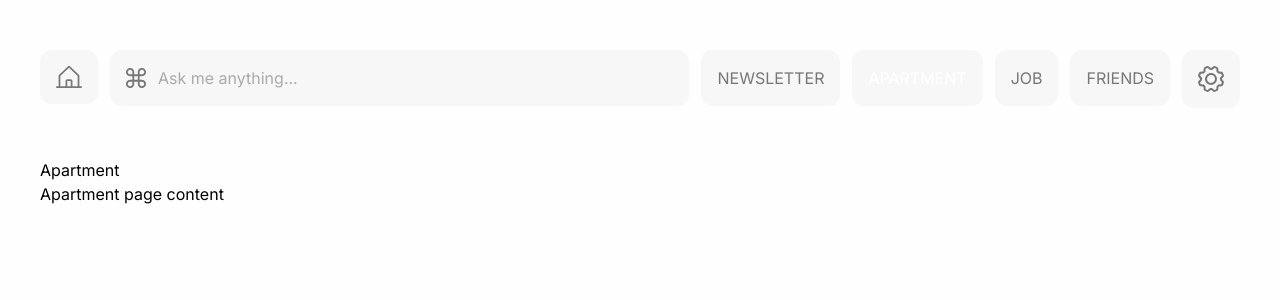
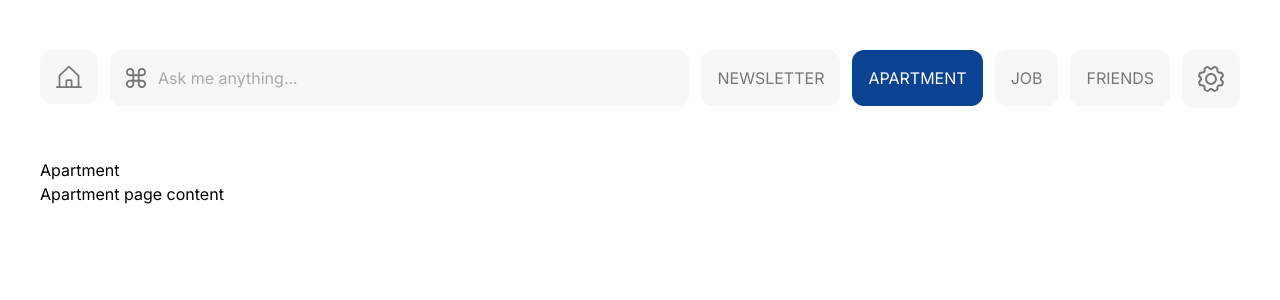
Before and after one commit to marcowang01/envelope-demo, a Next.js app: page /apartment in a window 1280 px wide. Shown: the top 300 px of the page. Built offline with nearby package versions, Linux system fonts and the light colour scheme.

Commit message:
fix nav bar styles + add settings page

```diff
--- /dev/null
+++ b/src/app/settings/page.tsx
@@ -0,0 +1,8 @@
+export default function Page() {
+  return (
+    <div>
+      <h1>Settings</h1>
+      <p>Settings page content</p>
+    </div>
+  );
+}
--- a/src/components/navbar/navbarItem.tsx
+++ b/src/components/navbar/navbarItem.tsx
@@ -22,7 +22,7 @@ export function NavbarItem({
     // <Link href={path}>
     <div
       className={clsx(
-        "bg-gray-100 p-4 text-gray-500 font-normal text-base rounded-xl cursor-pointer transition-all",
+        "p-4 font-normal text-base rounded-xl cursor-pointer transition-all",
         hoverClass,
         {
           // "text-green-400": pathName === "/" && path === "/",
@@ -34,6 +34,7 @@ export function NavbarItem({
           "bg-yellow-400 text-white":
             pathName === "/friends" && path === "/friends",
           "text-orange-400": pathName === "/settings" && path === "/settings",
+          "bg-gray-100  text-gray-500 ": pathName !== path,
         },
       )}
     >
```
